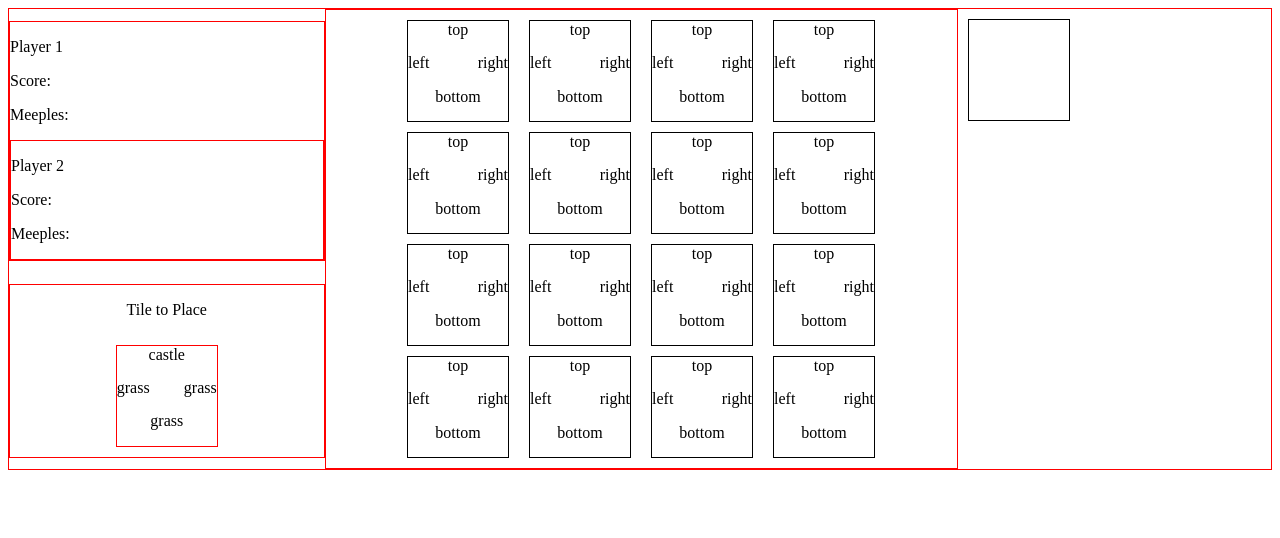
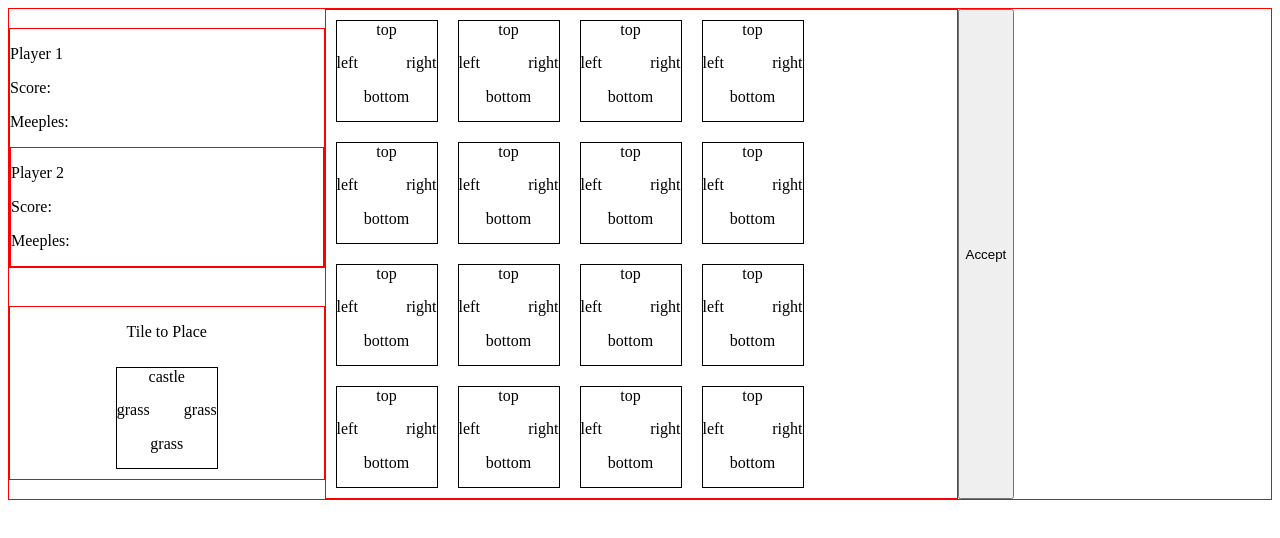
Before and after one commit to jnhoang/Carcassonne-Castles, a plain HTML site: page index.html in a window 1280 px wide. Drawn offline with nearby package versions, Linux system fonts and the light colour scheme.

Commit message:
fixed error causing rows to display as columns

```diff
--- a/css/style.css
+++ b/css/style.css
@@ -3,6 +3,7 @@
 	display: flex;
 	flex-wrap: nowrap;
 }
+
 .side {
 	display: flex;
 	flex-wrap: wrap;
@@ -30,7 +31,7 @@
 #tileToPlace {
 	border: 1px solid red;
 }
-#displayCard {
+.displayCard {
 	height: 100px;
 	width: 100px;
 	border: 1px solid red;
@@ -42,7 +43,7 @@
 	text-align: center;
 }
 .row {
-	display: inline-block;
+	display: flex;
 }
 .tile {
 	display: flex;
--- a/index.html
+++ b/index.html
@@ -24,7 +24,7 @@
 
 			<div class='nextBox'>
 				<p>Tile to Place</p>
-				<div class="tile draggable" id='displayCard'>
+				<div class='tile draggable displayCard'>
 					<div class="top">top</div>
 					<div class="center">
 						<div class="left">left</div>
@@ -35,8 +35,9 @@
 			</div>
 		</div>
 
+
 		<div id='gameBoard'></div>
-		<div class='tile square'></div>
+		<button id='submit'>Accept</button>
 	</div>
 
 
--- a/js/main.js
+++ b/js/main.js
@@ -1,9 +1,8 @@
 var ARRAYSIZE = 4;
 var gameBoardArr = [];
-var tileSquare = '<div class="tile square ui-droppable"><div class="top">top</div><div class="center">\
-				  <div class="left">left</div><div class="right">right</div></div>\
-				  <div class="bottom">bottom</div></div>';
+
 var cardIndex = 0;
+var playerTurn = 0;
 var cardArr = [
 	{ top: { type: 'castle', occupied: false, occupant: '', pointValue: 1},
 	right: { type: 'grass', occupied: false, occupant: '', pointValue: 0},
@@ -103,11 +102,9 @@ var cardArr = [
 ];
 $('document').ready(function() {
 	console.log('ready');
-	$('.draggable').draggable();
 
 
 	initHTMLArray();
-
 	nextCard()
 
 	function nextCard(){
@@ -115,11 +112,13 @@ $('document').ready(function() {
 		for (var i = 0; i < cardValues.length; i++) {
 			var value = cardArr[0][cardValues[i]].type
 			if (i == 1 || i == 3) {
-				$('#displayCard > .center' + '> .' + cardValues[i]).text(value);
+				$('.displayCard > .center' + '> .' + cardValues[i]).text(value);
 			} else {
-				$('#displayCard > .' + cardValues[i]).text(value);
+				$('.displayCard > .' + cardValues[i]).text(value);
 			}
 		}
+
+		$('.draggable').draggable();
 	}
 	function initHTMLArray() {
 		gameBoardArr = [];
@@ -127,13 +126,17 @@ $('document').ready(function() {
 		for (var i = 0; i < ARRAYSIZE; i++) {
 			gameBoardArr.push([]);
 			for (var j = 0; j < ARRAYSIZE; j++) {
+				// JS side
 				gameBoardArr[i].push(new Tile('"'+ i + ',' + j + '"'));
 			}
+			// HTML side
 			addRow(i);
 		}
 		$('.square').droppable({ drop: function(event, ui) {
 			$(this).addClass("ui-state-highlight");
 		}});
+		console.log(gameBoardArr);
+
 	}
 
 	function addRow(rowNumber) {
@@ -143,6 +146,9 @@ $('document').ready(function() {
 	}
 	function addTile(rowNumber) {
 		for (var i = 0; i < ARRAYSIZE; i++) {
+			var tileSquare = '<div class="tile square ui-droppable"' + rowNumber + ',' + i + '><div class="top">top</div>\
+							  <div class="center"><div class="left">left</div><div class="right">\
+							  right</div></div><div class="bottom">bottom</div></div>';
 			$('.row' + rowNumber).append(tileSquare);
 		}
 	}
```
